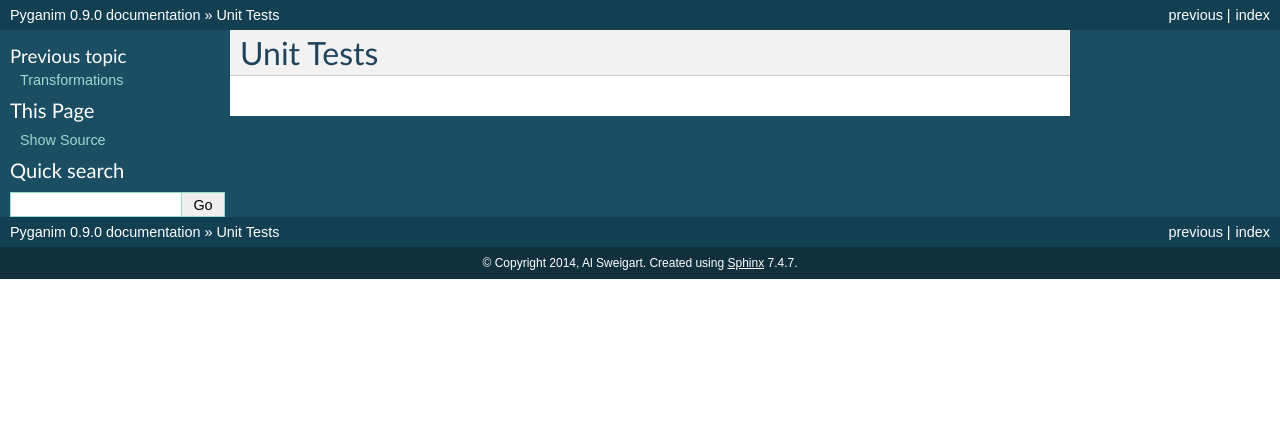
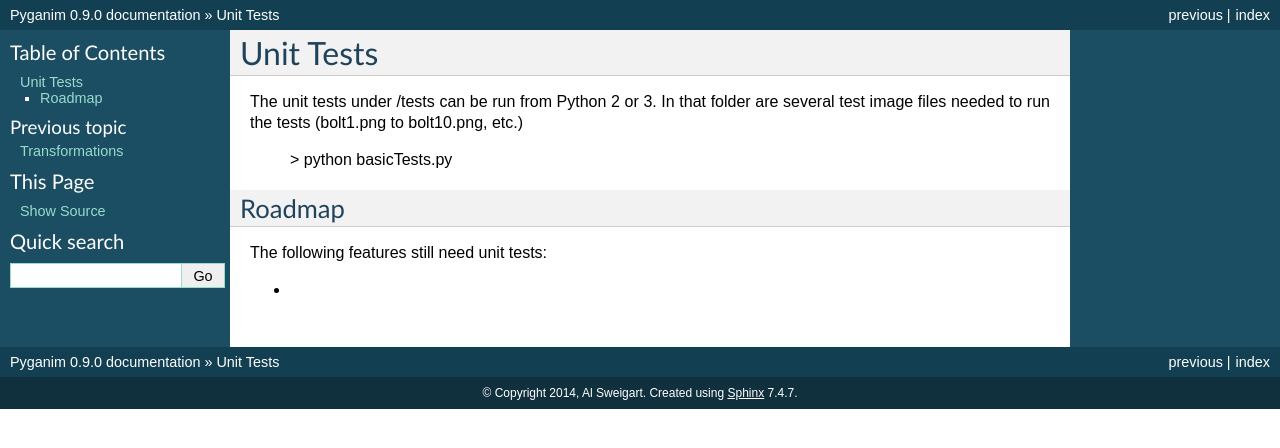
Before and after one commit to asweigart/pyganim, a Sphinx documentation site: the page built from docs/unittests.rst, in a window 1280 px wide. Shown: the top 448 px of the page. Built offline with Sphinx 7.4.7, drawn with Linux system fonts in a browser that asks for light colours.

Commit message:
Stub for unit tests docs page.

```diff
--- a/docs/unittests.rst
+++ b/docs/unittests.rst
@@ -2,3 +2,15 @@
 ==========
 Unit Tests
 ==========
+
+The unit tests under /tests can be run from Python 2 or 3. In that folder are several test image files needed to run the tests (bolt1.png to bolt10.png, etc.)
+
+    > python basicTests.py
+
+
+Roadmap
+-------
+
+The following features still need unit tests:
+
+*
```
